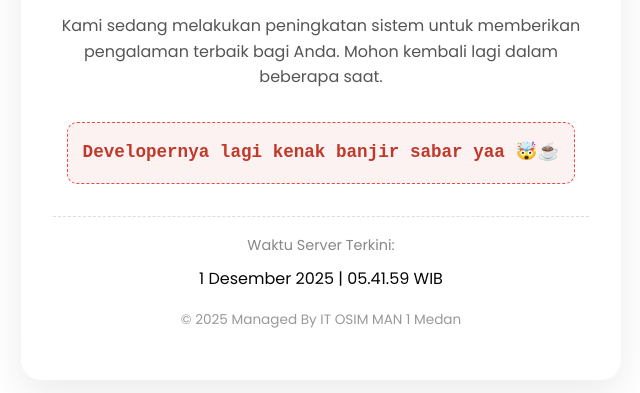
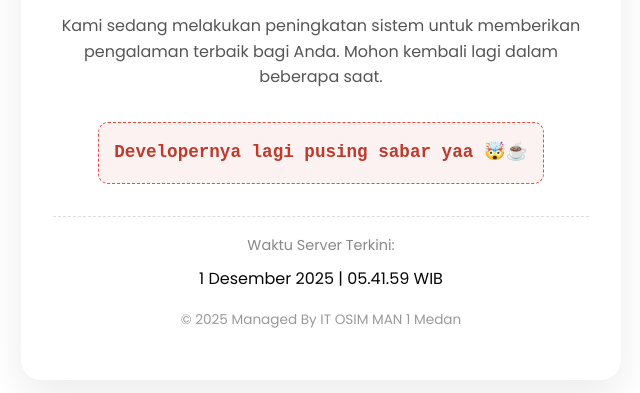
Before and after one commit to Kafiii0/protoosim, a website: page public/maintenance.html in a window 1280 px wide. Shown: the part 407-800 px from the top of the page, without its empty margins (319-959 px from the left). Drawn offline with Linux system fonts and the light colour scheme; no server answers.

Commit message:
Update maintenance.html

```diff
--- a/public/maintenance.html
+++ b/public/maintenance.html
@@ -28,7 +28,7 @@
         </p>
 
         <div class="dev-message-box">
-            <p class="dev-note">Developernya lagi kenak banjir sabar yaa 🤯☕</p>
+            <p class="dev-note">Developernya lagi pusing sabar yaa 🤯☕</p>
         </div>
 
          <div style="border-top: 1px dashed #ddd; padding-top: 1rem;">
```
